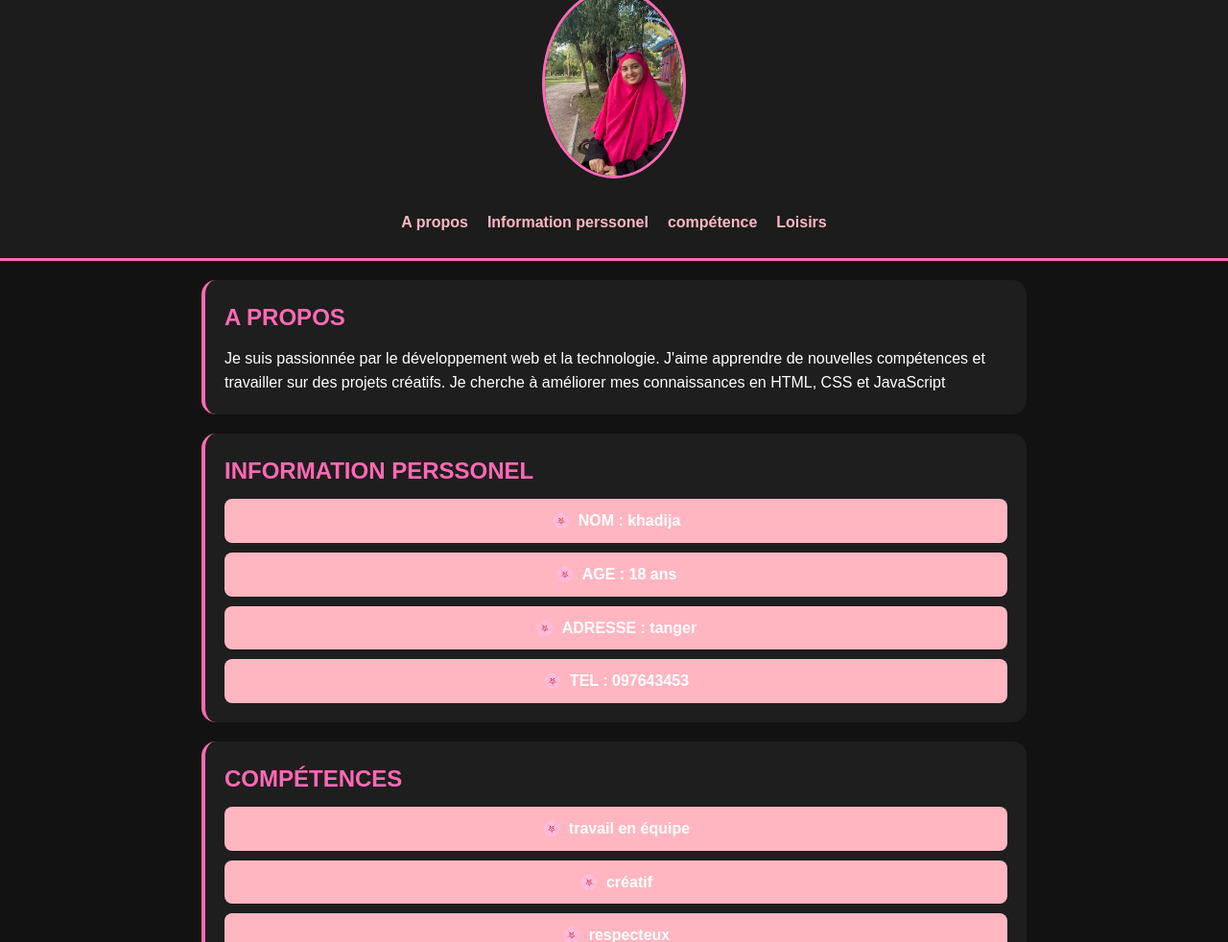
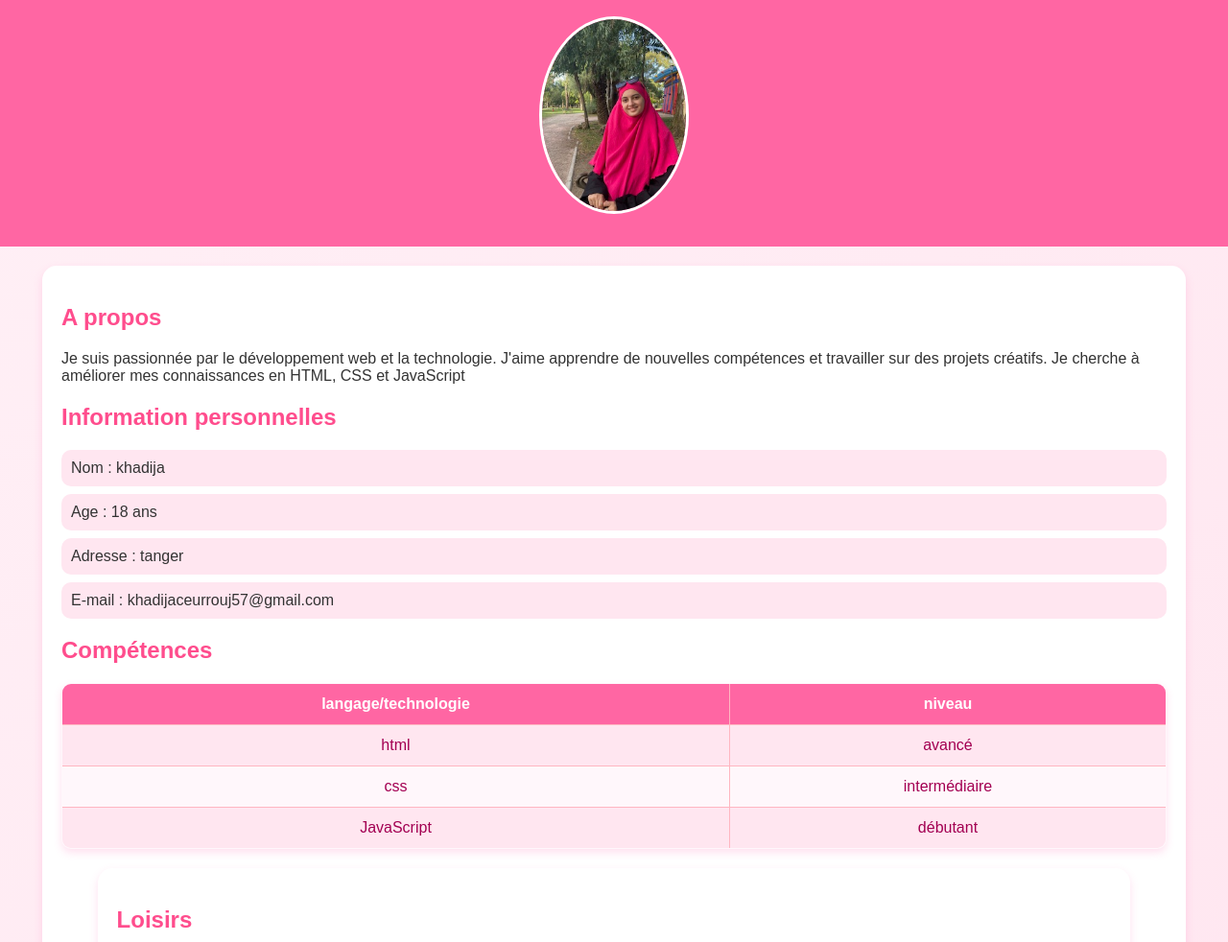
Before and after one commit to khadijaceurrouj57-coder/session-3-css, a plain HTML site: page chapitre/prototype/profil.html in a window 1280 px wide. Shown: the part 103-1085 px from the top of the page at 96% size. Drawn offline with Linux system fonts and the light colour scheme.

Commit message:
bugs fix

```diff
--- /dev/null
+++ b/chapitre/prototype/chapitre/chaptre2/style.css
@@ -0,0 +1,15 @@
+body {
+font-family: Arial, sans-serif;
+background: color #f0f0f0;;
+}
+.container {
+    background-color: white;
+    color:#333;
+    width: 300px;
+    padding: 20px;
+    margin: 30px auto;
+    border:2px solid #ccc ;
+    border-radius: 10px;
+    box-sizing: border-box;
+    text-align: center;
+}
--- /dev/null
+++ b/chapitre/prototype/chapitre/chaptre3/style.css
@@ -0,0 +1,22 @@
+body {
+    font-family: Arial,sans-serif;
+    margin: 0;
+    padding: 0;
+}
+.container{
+    display: flex;
+    justify-content: space-around;
+    align-items: center;
+    height: 100vh;
+    background-color: #f4f4f4;
+}
+.box {
+    width: 80px;
+    height: 80px;
+    background-color: #3498db;
+    color: white;
+    display: flex;
+    align-content: center;
+    border-radius: 8px;
+    font-size: 1.5rem;
+}
--- /dev/null
+++ b/chapitre/prototype/chapitre/chaptre4/style.css
@@ -0,0 +1,34 @@
+body {
+    margin: 0;
+    font-family: Arial, sans-serif;
+}
+.container {
+    display: grid;
+    grid-template-columns: 200px 1fr;
+    grid-template-rows: 80px 1fr 60px;
+    gap: 10px;
+    height: 100vh;
+}
+.header {
+    grid-column: 1 / 3;
+    background: #3498db;
+    color: white;
+    text-align: center;
+    line-height: 80px;
+}
+.sidebar {
+    background: #2ecc71;
+    padding: 10px;
+
+}
+.content {
+    background: #ecf0f1;
+    padding: 10px;
+}
+.footer {
+    grid-column: 1 / 3;
+    background: #34495e;
+    color: white;
+    text-align: center;
+    line-height: 60px;
+}
--- a/chapitre/prototype/profil.html
+++ b/chapitre/prototype/profil.html
@@ -3,77 +3,56 @@
 <head>
     <meta charset="UTF-8">
     <meta name="viewport" content="width=device-width, initial-scale=1.0">
-    <title>mon profil</title>
-    <link rel="stylesheet" href="style.css">
+    <title>profil</title>
+    <link rel="stylesheet" href="styk.css">
 </head>
 <body>
     <header>
         <h1>khadija Gerrouj</h1>
-        <img src="imag/IMG_7971(2).jpg" alt="photos " width="150">
-        <nav>
-                <a href="#apropos">A propos</a>
-                <a href="#informationperssonel">Information perssonel</a>
-                <a href="#compétence">compétence</a>
-                <a href="#loisirs">Loisirs</a>
-            </nav>
+        <img src="imag/IMG_7971(2).jpg" alt="photos de khadija"width="150">
     </header>
-    <main>
-        <section >
-            <h2 id="apropos">A propos</h2>
-            <p>Je suis passionnée par le développement web et la technologie.
-                J'aime apprendre de nouvelles compétences et travailler sur des projets créatifs.
-                Je cherche à améliorer mes connaissances en HTML, CSS et JavaScript</p>
-
-        </section>
-        <section>
-            <h2 id="Informationperssonel">Information perssonel</h2>
-            <ul>
-                <li>NOM : khadija</li>
-                <li>AGE : 18 ans</li>
-                <li>ADRESSE : tanger</li>
-                <li>TEL : 097643453</li>
-
-            </ul>
-        </section>
-        <section>
-           <h2 id="Compétences">Compétences</h2>
+    <section>
+    <h2>A propos</h2>
+    <p>Je suis passionnée par le développement web et la technologie.
+        J'aime apprendre de nouvelles compétences et travailler sur des projets créatifs.
+        Je cherche à améliorer mes connaissances en HTML, CSS et JavaScript</p>
+<h2>Information personnelles</h2>
 <ul>
-    <li>travail en équipe</li>
-    <li>créatif</li>
-    <li>respecteux</li>
-    <li> créatif </li>
+    <li>Nom : khadija</li>
+    <li>Age : 18 ans</li>
+    <li>Adresse : tanger</li>
+    <li>E-mail : khadijaceurrouj57@gmail.com</li>
 </ul>
-<h2>formation</h2>
-<ul>
-    <li>diplome reparation de smartphone</li>
-    <li>bac 2025 </li>
-    <li>certificat de usaid d'engagement</li>
-    <li>certificat en développement web (en cours)</li>
-</ul>
-<h2>Expériences ou projets </h2>
-<ul>
-    <li>Rose teck</li>
-    <li>association risala- section tétouan</li>
-    <li>association de insertion sociale et professionnelle de la femme</li>
-    <li>Engagé en dar chabab </li>
-</ul>
-
-
-        </section>
-        <section>
-        <h2 id="Loisirs">Loisirs</h2>
+<h2>Compétences</h2>
+<table border="1">
+    <tr>
+        <th>langage/technologie</th>
+        <th>niveau</th>
+    </tr>
+    <tr>
+        <td>html</td>
+        <td>avancé</td>
+    </tr>
+    <tr>
+        <td>css</td>
+        <td>intermédiaire</td>
+    </tr>
+    <tr>
+        <td>JavaScript</td>
+        <td>débutant</td>
+    </tr>
+</table>
+<section>
+    <h2>Loisirs</h2>
     <ul>
       <li>Lecture</li>
       <li>Voyage</li>
       <li>Photographie</li>
-      <li>videos Editeur</li>
     </ul>
   </section>
-
-    </main>
-    <footer>
-        <p>Mon GitHub : <a href="https://github.com/khadijaceurrouj57-coder" target="_blank">https://github.com/khadijaceurrouj57-coder</a></p>
-      </footer>
+  <footer>
+    <p>Mon GitHub : <a href="https://github.com/khadijaceurrouj57-coder" target="_blank">https://github.com/khadijaceurrouj57-coder</a></p>
+  </footer>
 
 </body>
 </html>
--- /dev/null
+++ b/chapitre/prototype/styk.css
@@ -0,0 +1,90 @@
+/* Style global */
+body {
+    font-family: 'Poppins', sans-serif;
+    background: linear-gradient(135deg, #fff0f6, #ffe6f0);
+    color: #333;
+    margin: 0;
+    padding: 0;
+  }
+
+  /* Header */
+  header {
+    background-color: #ff66a3;
+    color: white;
+    text-align: center;
+    padding: 30px 10px;
+  }
+
+  header img {
+    border-radius: 50%;
+    border: 3px solid white;
+    margin-top: 10px;
+  }
+
+  /* Section */
+  section {
+    background-color: white;
+    width: 90%;
+    margin: 20px auto;
+    padding: 20px;
+    border-radius: 15px;
+    box-shadow: 0 4px 10px rgba(255, 105, 180, 0.2);
+  }
+
+  h2 {
+    color: #ff4d8d;
+  }
+
+  /* Listes */
+  ul {
+    list-style: none;
+    padding: 0;
+  }
+
+  ul li {
+    background: #ffe6f0;
+    margin: 8px 0;
+    padding: 10px;
+    border-radius: 10px;
+  }
+
+  /* Tableau de compétences */
+  table {
+    width: 100%;
+    border-collapse: collapse;
+    margin-top: 10px;
+    background-color: #fff7fb;
+    box-shadow: 0 4px 8px rgba(255, 105, 180, 0.2);
+    border-radius: 10px;
+    overflow: hidden;
+  }
+
+  th, td {
+    padding: 12px;
+    text-align: center;
+    border: 1px solid #ffb6c1;
+    color: #a30052;
+  }
+
+  th {
+    background-color: #ff66a3;
+    color: white;
+  }
+
+  tr:nth-child(even) {
+    background-color: #ffe6f0;
+  }
+
+  /* Footer */
+  footer {
+    background-color: #ff66a3;
+    color: white;
+    text-align: center;
+    padding: 15px 0;
+    margin-top: 30px;
+  }
+
+  footer a {
+    color: white;
+    text-decoration: underline;
+  }
```
Also changed, not shown: chapitre/prototype/chapitre/chapitre1/index.html (added, +16 -0 lines), chapitre/prototype/chapitre/chapitre1/style.css (added, +8 -0 lines), chapitre/prototype/chapitre/chaptre2/index.html (added, +17 -0 lines), chapitre/prototype/chapitre/chaptre3/index.html (added, +17 -0 lines), chapitre/prototype/chapitre/chaptre4/index.html (added, +18 -0 lines), chapitre/prototype/chapitre/prototype/profil.html (added, +79 -0 lines), chapitre/prototype/chapitre/prototype/imag/IMG_7971(2).jpg (added), chapitre/prototype/chapitre/prototype/klsed.css (renamed from chapitre/prototype/klsed.css), chapitre/prototype/chapitre/prototype/style.css (renamed from chapitre/prototype/style.css).
